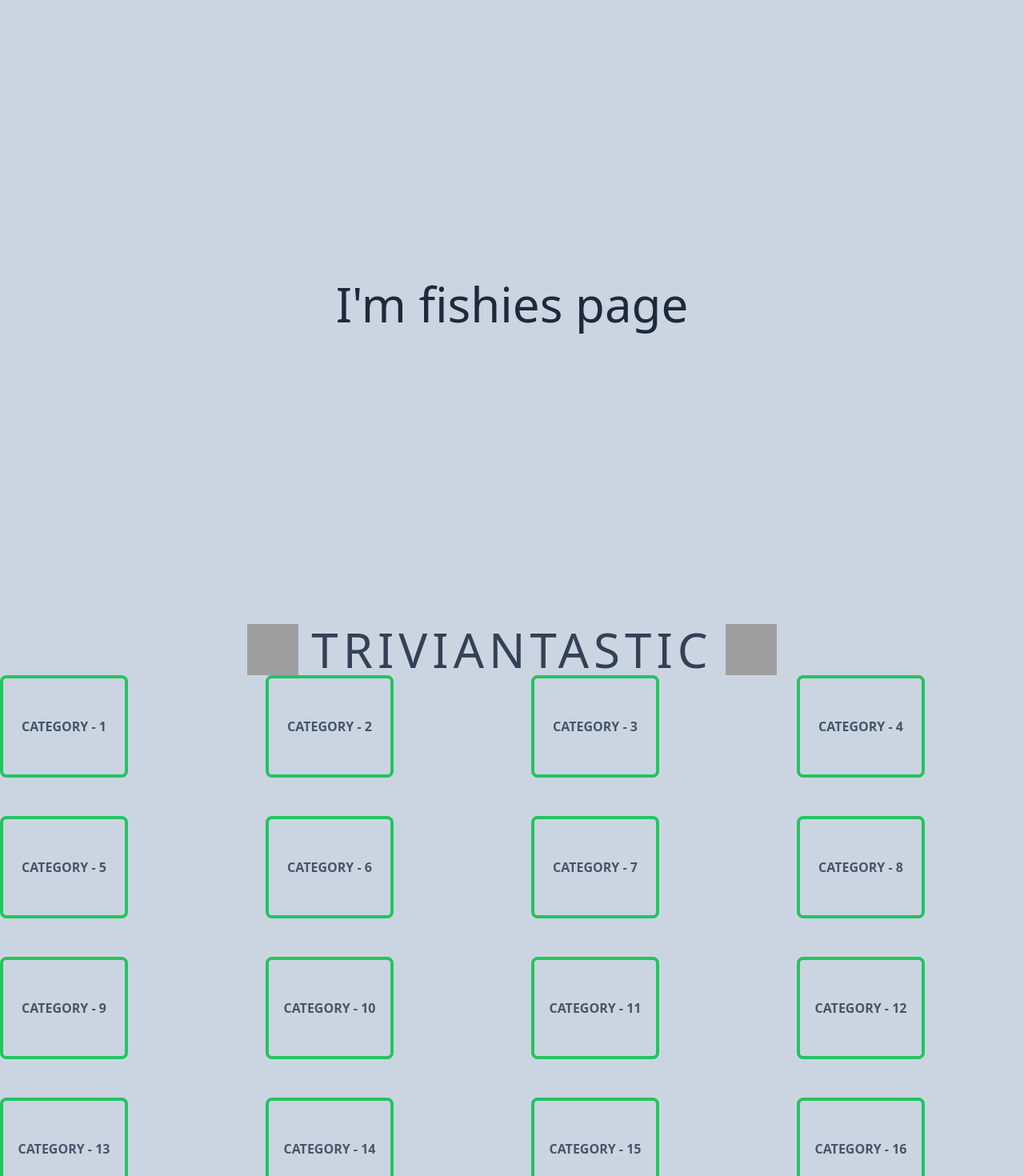
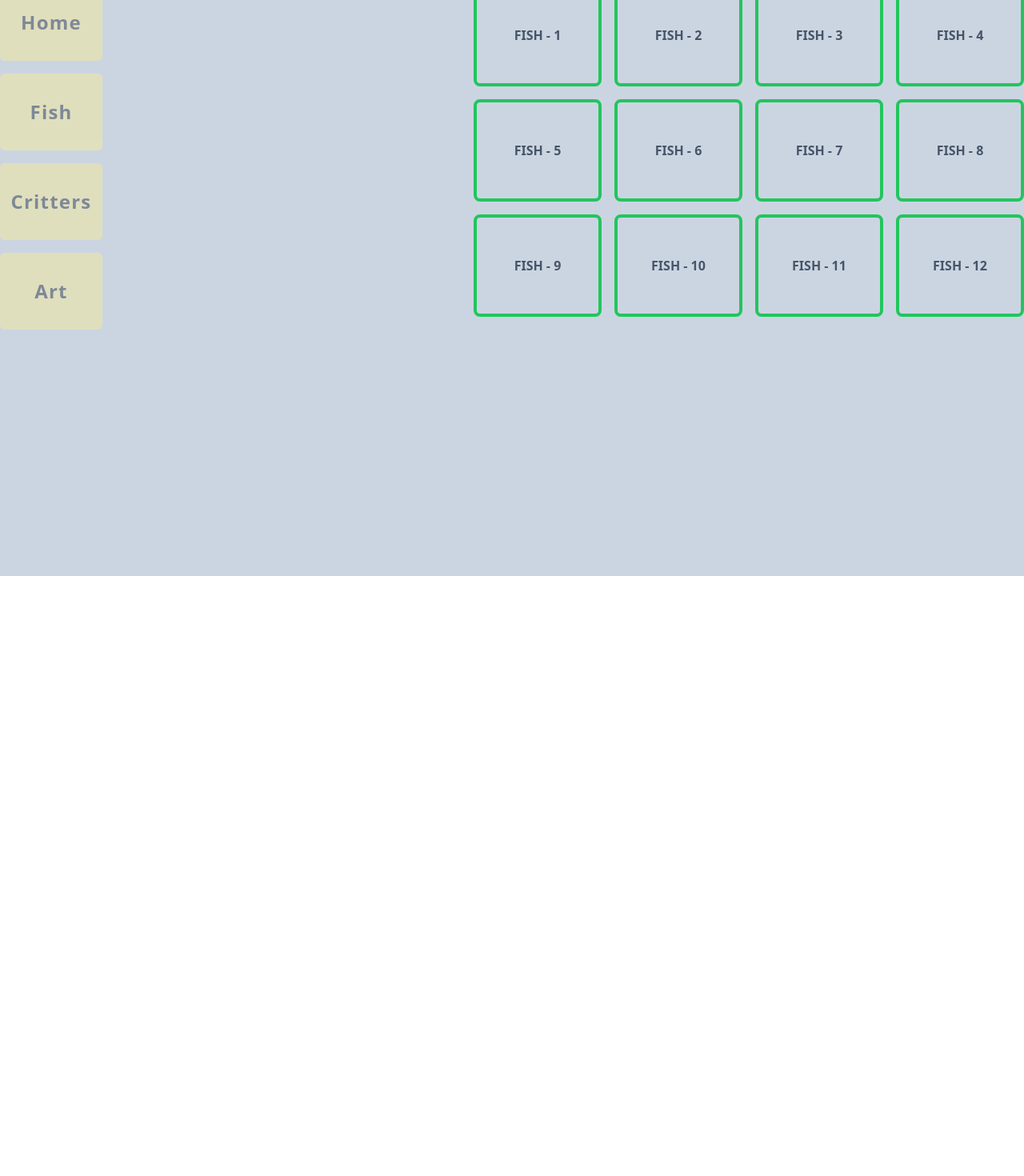
Before and after one commit to bsalin39/Animal-Crossing-Database, a Vue app: page /fish in a window 1280 px wide. Shown: the part 80-1550 px from the top of the page at 80% size. After the commit the page ends 800 px from the top, so only its background shows below. Built offline with nearby package versions, Linux system fonts and the light colour scheme; grey boxes are pictures that could not be loaded.

Commit message:
fixed main page layout

```diff
--- a/src/App.vue
+++ b/src/App.vue
@@ -1,18 +1,20 @@
 <script setup>
-//import HomePage from '@/views/HomePage.vue'
+import MainMenu from '@/components/MainMenu.vue'
 //import FishiesPage from '@/components/FishiesPage.vue'
+
+// template stuff <img class="bg-img" src="https://images5.alphacoders.com/956/956578.jpg" />
+
+// script stuff @layer h-screen background-color:(from-green-200  via-green-300 to-blue-500); ;
 </script>
 
 <template>
   <h1 class="text-center text-6xl tracking-widest text-teal-900 opacity-50">🏝️ Island Guide 🏝️</h1>
-  <RouterView />
-  <body>
-    <img class="background-img" src="https://images5.alphacoders.com/956/956578.jpg" />
-  </body>
+  <main>
+    <div class="card">
+      <RouterView />
+      <MainMenu />
+    </div>
+  </main>
 </template>
 
-<style scoped lang="postcss">
-.background-img {
-  @apply h-screen w-screen opacity-70;
-}
-</style>
+<style scoped lang="postcss"></style>
--- a/src/components/HomeMenu.vue
+++ /dev/null
@@ -1,41 +0,0 @@
-<script setup>
-/*
--- template stuff
-    <RouterLink to="/">Home</RouterLink>
-    <RouterLink to="/fish">Fish</RouterLink>
-    <RouterLink to="/saltwater">Sea Creatures</RouterLink>
-    <RouterLink to="/freshwater">Freshwater Fish</RouterLink>
-    <RouterLink to="/bugs">Critters</RouterLink>
-    <RouterLink to="/art">Art</RouterLink>
-*/
-</script>
-
-<template>
-  <nav>
-    <div class="menu">
-      <a href="#" class="menu-item">Home</a>
-      <a href="#" class="menu-item">Fish</a>
-      <a href="#" class="menu-item">Critters</a>
-      <a href="#" class="menu-item">Art</a>
-      <a href="#" class="menu-login">Login</a>
-    </div>
-  </nav>
-</template>
-
-<style scoped lang="postcss">
-nav {
-  @apply flex h-20 bg-transparent text-slate-200;
-  .menu {
-    @apply flex gap-2;
-    &-item {
-      @apply rounded-md bg-yellow-200 px-2 py-1 text-slate-900 opacity-40;
-    }
-    &-login {
-      @apply rounded-md bg-yellow-200 px-2 py-1 text-slate-900 opacity-40;
-    }
-    &-logout {
-      @apply mx-2 rounded-md bg-gray-700 px-2 py-1 text-red-100;
-    }
-  }
-}
-</style>
--- /dev/null
+++ b/src/components/MainMenu.vue
@@ -0,0 +1,23 @@
+<script setup></script>
+
+<template>
+  <div class="menu">
+    <RouterLink class="menu-button" to="/home">Home</RouterLink>
+    <RouterLink class="menu-button" to="/fish">Fish</RouterLink>
+    <RouterLink class="menu-button" to="/bugs">Critters</RouterLink>
+    <RouterLink class="menu-button" to="/art">Art</RouterLink>
+  </div>
+</template>
+
+<style scoped lang="postcss">
+.menu {
+  @apply col-auto grid flex-grow gap-4;
+  & .menu-button {
+    @apply flex h-24 w-32 items-center justify-center rounded-md border-teal-900 bg-yellow-200 px-2 py-1 text-2xl font-bold tracking-wider text-slate-900 opacity-40;
+
+    &:hover {
+      @apply cursor-pointer border-red-500 bg-red-500 text-white;
+    }
+  }
+}
+</style>
--- a/src/views/ArtPage.vue
+++ b/src/views/ArtPage.vue
@@ -1,5 +1,11 @@
 <template>
-  <main class="flex min-h-screen items-center justify-center">
-    <h1 class="text-6xl font-thin text-slate-800">I'm art page</h1>
+  <main>
+    <h1 class="content">I'm art page</h1>
   </main>
 </template>
+
+<style scoped lang="postcss">
+.content {
+  @apply text-6xl font-thin text-slate-800;
+}
+</style>
--- a/src/views/BugsPage.vue
+++ b/src/views/BugsPage.vue
@@ -1,5 +1,11 @@
 <template>
-  <main class="flex min-h-screen items-center justify-center">
-    <h1 class="text-6xl font-thin text-slate-800">I'm bugs page</h1>
+  <main>
+    <h1 class="content">I'm bugs page</h1>
   </main>
 </template>
+
+<style scoped lang="postcss">
+.content {
+  @apply text-6xl font-thin text-slate-800;
+}
+</style>
--- a/src/views/FishiesPage.vue
+++ b/src/views/FishiesPage.vue
@@ -7,35 +7,15 @@
 <script setup></script>
 
 <template>
-  <main class="flex min-h-screen items-center justify-center">
-    <h1 class="text-6xl font-thin text-slate-800">I'm fishies page</h1>
-  </main>
-
-  <div class="brand">
-    <img class="logo" src="logo.svg" alt="logo" />
-    <h1 class="title">Triviantastic</h1>
-    <img class="logo" src="logo.svg" alt="logo" />
-  </div>
-  <div class="categories">
-    <RouterLink v-for="n in 24" :key="n" :to="`/question/category/${n}`" class="category"
-      >Category - {{ n }}
-    </RouterLink>
+  <div class="fishcards">
+    <RouterLink v-for="n in 12" :key="n" :to="`/fish/${n}`" class="fish">Fish - {{ n }} </RouterLink>
   </div>
 </template>
 
 <style lang="postcss" scoped>
-.brand {
-  @apply flex items-center justify-center gap-4;
-  & .logo {
-    @apply h-16 w-16;
-  }
-  & .title {
-    @apply text-6xl font-thin uppercase tracking-widest text-slate-700;
-  }
-}
-.categories {
-  @apply grid flex-grow grid-cols-4 gap-12;
-  & .category {
+.fishcards {
+  @apply float-right grid flex-grow grid-cols-4 gap-x-4 gap-y-4;
+  & .fish {
     @apply flex h-32 w-40 items-center justify-center rounded-lg border-4 border-green-500 py-4 font-bold uppercase text-slate-600 transition-colors duration-300;
     &:hover {
       @apply cursor-pointer border-red-500 bg-red-500 text-white;
--- a/src/views/HomePage.vue
+++ b/src/views/HomePage.vue
@@ -1,23 +1,8 @@
 <script setup></script>
 
 <template>
-  <div class="menu">
-    <RouterLink class="menu-button" to="/home">Home</RouterLink>
-    <RouterLink class="menu-button" to="/fish">Fish</RouterLink>
-    <RouterLink class="menu-button" to="/bugs">Critters</RouterLink>
-    <RouterLink class="menu-button" to="/art">Art</RouterLink>
-  </div>
+  <RouterView />
+  <MainMenu />
 </template>
 
-<style scoped lang="postcss">
-.menu {
-  @apply flex gap-2;
-  & .menu-button {
-    @apply flex w-screen rounded-md bg-yellow-200 px-2 py-1 text-center text-2xl font-bold tracking-wider text-slate-900 opacity-40;
-
-    &:hover {
-      @apply cursor-pointer border-red-500 bg-red-500 text-white;
-    }
-  }
-}
-</style>
+<style scoped lang="postcss"></style>
```
